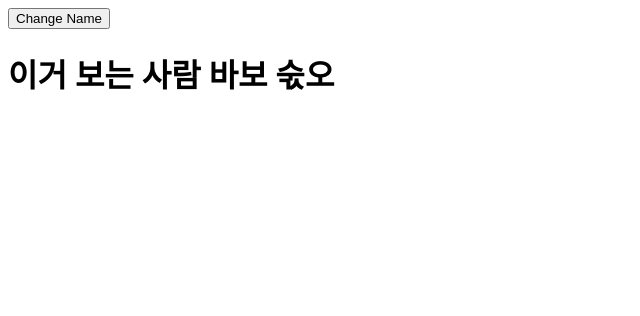
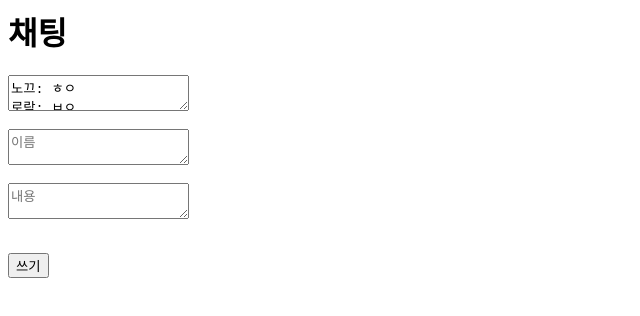
Before and after one commit to rorackBot/ryurack, a plain HTML site: page index.html in a window 1280 px wide. Shown: the whole page, without its empty margins (0-640 px from the left). Drawn offline with Linux system fonts and the light colour scheme.

Commit message:
Update index.html

```diff
--- a/index.html
+++ b/index.html
@@ -1,23 +1,23 @@
-<html lang="en">
-    <head>
-        <meta charset="utf-8">
-        <meta name="viewport" content="width=device-width, initial-scale=1">
-        <title>stupid</title>
-    </head>
-    <body>
-        <button onclick="changename">Change Name</button>
-        <h1 id="changetext">이거 보는 사람 바보 숛오</h1>
-        <script>
-            const ct = document.ElementById("changetext");
-            const chname = prompt("What's Change Name?");
-            function changename(){
-                if(!chname == ""){
-                    ct.innerHTML = chname + "님이 바보 숛오"
-                }
-                else{
-                    ct.innerHTML = "그냥 너가 바보 숛오"
-                }
-            }
-        </script>
-    </body>
+  <head>
+    <link rel="stylesheet" href="style.css">
+  </head>
+  <body>
+  <div class="main">
+  <h1>채팅</h1>
+  <textarea class="hi">노끄: ㅎㅇ
+로락: ㅂㅇ
+</textarea>
+    <form action="/" method="post">
+      <br>
+      <textarea name="name" placeholder="이름"></textarea>
+      <br>
+      <br>
+      <textarea name="text" placeholder="내용"></textarea>
+      <p>
+        <br>
+        <input type="submit" class="roblox" value="쓰기">
+        </p>
+        </form>
+  <div>
+  </body>
 </html>
```
